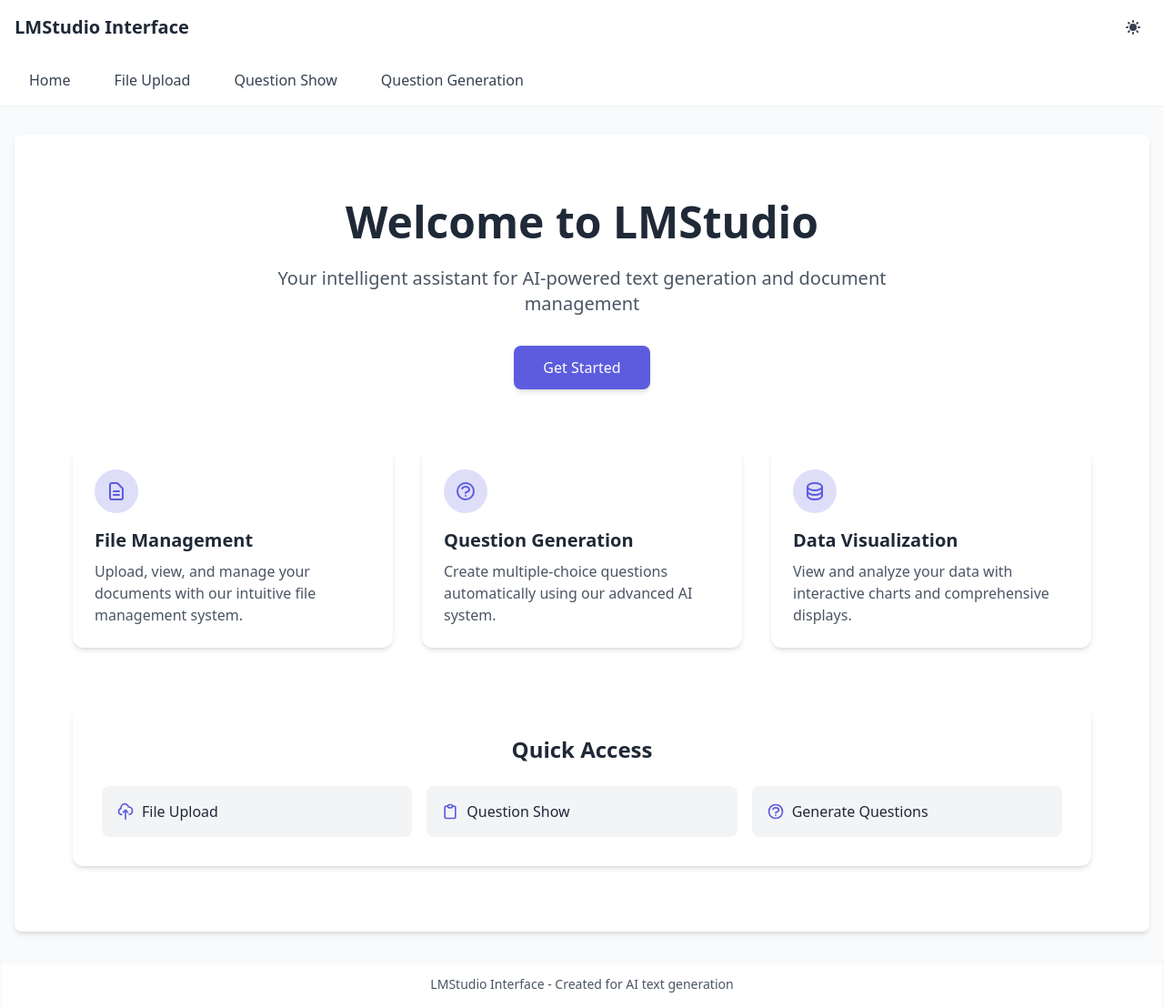
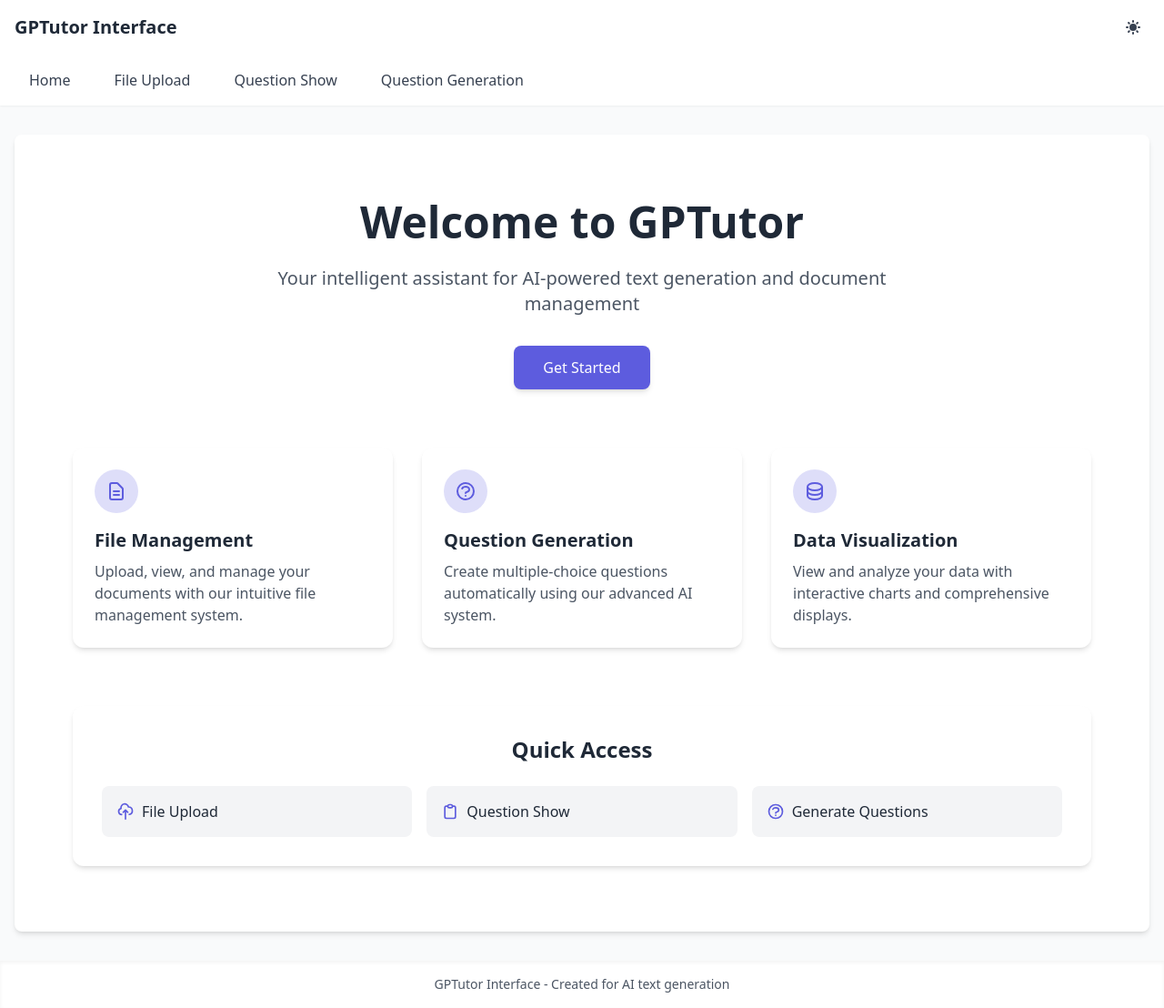
Before and after one commit to LAMHeiok/3122Proj, a website: page pages/index.html in a window 1280 px wide. Shown: the whole page at 91% size. Drawn offline with nearby package versions, Linux system fonts and the light colour scheme.

Commit message:
GPTutor_edit

```diff
--- a/pages/index.html
+++ b/pages/index.html
@@ -3,7 +3,7 @@
 <head>
     <meta charset="UTF-8">
     <meta name="viewport" content="width=device-width, initial-scale=1.0">
-    <title>LMStudio Interface</title>
+    <title>GPTutor Interface</title>
     <!-- External scripts -->
     <script src="/js/switchPage.js"></script>
     <script src="/js/AIReponse.js"></script>
@@ -46,7 +46,7 @@
         <div class="container mx-auto px-4 py-3">
             <div class="flex justify-between items-center">
                 <div class="flex items-center">
-                    <h1 class="text-xl font-bold text-gray-800 dark:text-white">LMStudio Interface</h1>
+                    <h1 class="text-xl font-bold text-gray-800 dark:text-white">GPTutor Interface</h1>
                 </div>
                 <div id="theme-toggle" class="cursor-pointer p-2 rounded-full hover:bg-gray-200 dark:hover:bg-gray-700">
                     <!-- Sun icon for dark mode -->
@@ -108,7 +108,7 @@
     <!-- Footer section -->
     <footer class="bg-white dark:bg-gray-800 shadow-inner mt-auto">
         <div class="container mx-auto px-4 py-4">
-            <p class="text-center text-gray-600 dark:text-gray-400 text-sm">LMStudio Interface - Created for AI text generation</p>
+            <p class="text-center text-gray-600 dark:text-gray-400 text-sm">GPTutor Interface - Created for AI text generation</p>
         </div>
     </footer>
 
--- a/pages/index1.html
+++ b/pages/index1.html
@@ -45,7 +45,7 @@
         <!-- Hero section -->
         <div class="text-center mb-16">
             <h1 class="text-4xl md:text-5xl font-bold text-gray-800 dark:text-white mb-6 welcome-animation">
-                Welcome to LMStudio
+                Welcome to GPTutor
             </h1>
             <p class="text-xl text-gray-600 dark:text-gray-300 max-w-2xl mx-auto mb-8 welcome-animation" style="animation-delay: 0.1s">
                 Your intelligent assistant for AI-powered text generation and document management
```
